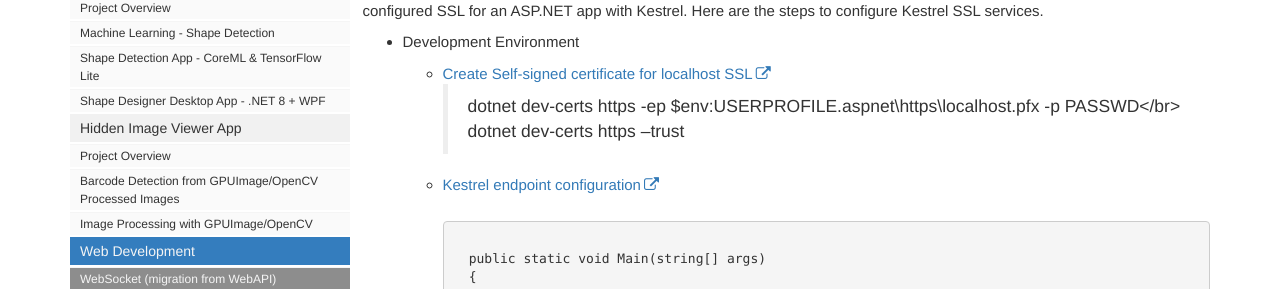
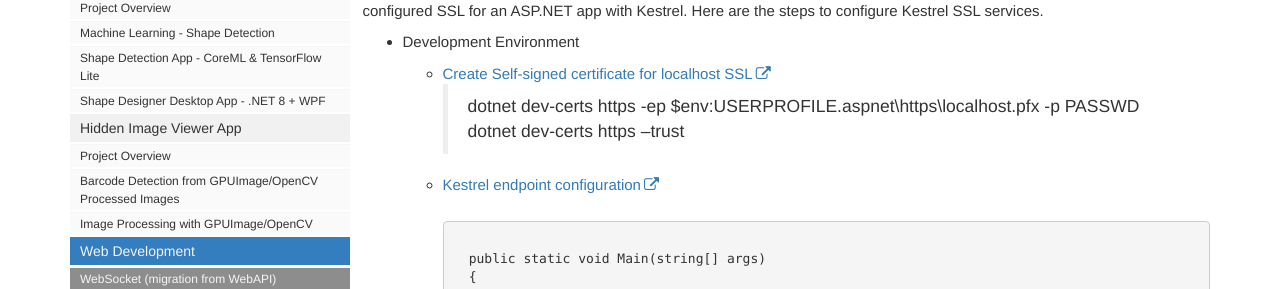
Before and after one commit to heungwook/heungwook.github.io, a Jekyll site: the page built from pages/webdev/web_websocket_01.md, in a window 1280 px wide and 900 px high, scrolled down 1087 px. Shown: the part 164-453 px from the top of the window. Built offline with Jekyll 4.4.1, drawn with Linux system fonts in a browser that asks for light colours; comment, search, counter and statistics services are not loaded.

Commit message:
20240317 1045

```diff
--- a/pages/webdev/web_websocket_01.md
+++ b/pages/webdev/web_websocket_01.md
@@ -43,7 +43,7 @@ All my ASP.NET apps are running on Windows, so until now, IIS has handled all HT
 - Development Environment
 
     - [Create Self-signed certificate for localhost SSL](https://learn.microsoft.com/en-us/dotnet/core/additional-tools/self-signed-certificates-guide#create-a-self-signed-certificate)
-        > dotnet dev-certs https -ep $env:USERPROFILE\.aspnet\https\localhost.pfx -p PASSWD</br>
+        > dotnet dev-certs https -ep $env:USERPROFILE\.aspnet\https\localhost.pfx -p PASSWD<br/>
         > dotnet dev-certs https --trust
     - [Kestrel endpoint configuration](https://learn.microsoft.com/en-us/aspnet/core/fundamentals/servers/kestrel/endpoints?view=aspnetcore-8.0)
 
```
